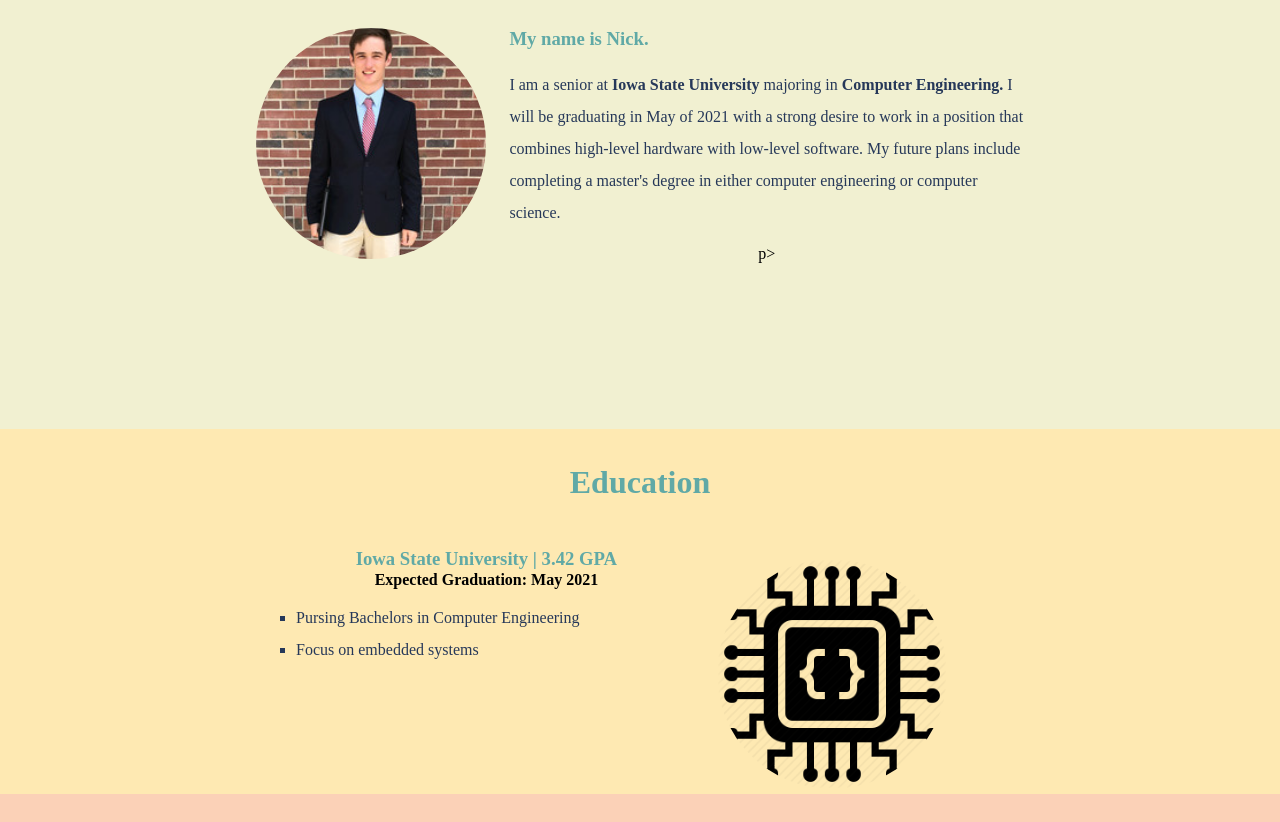
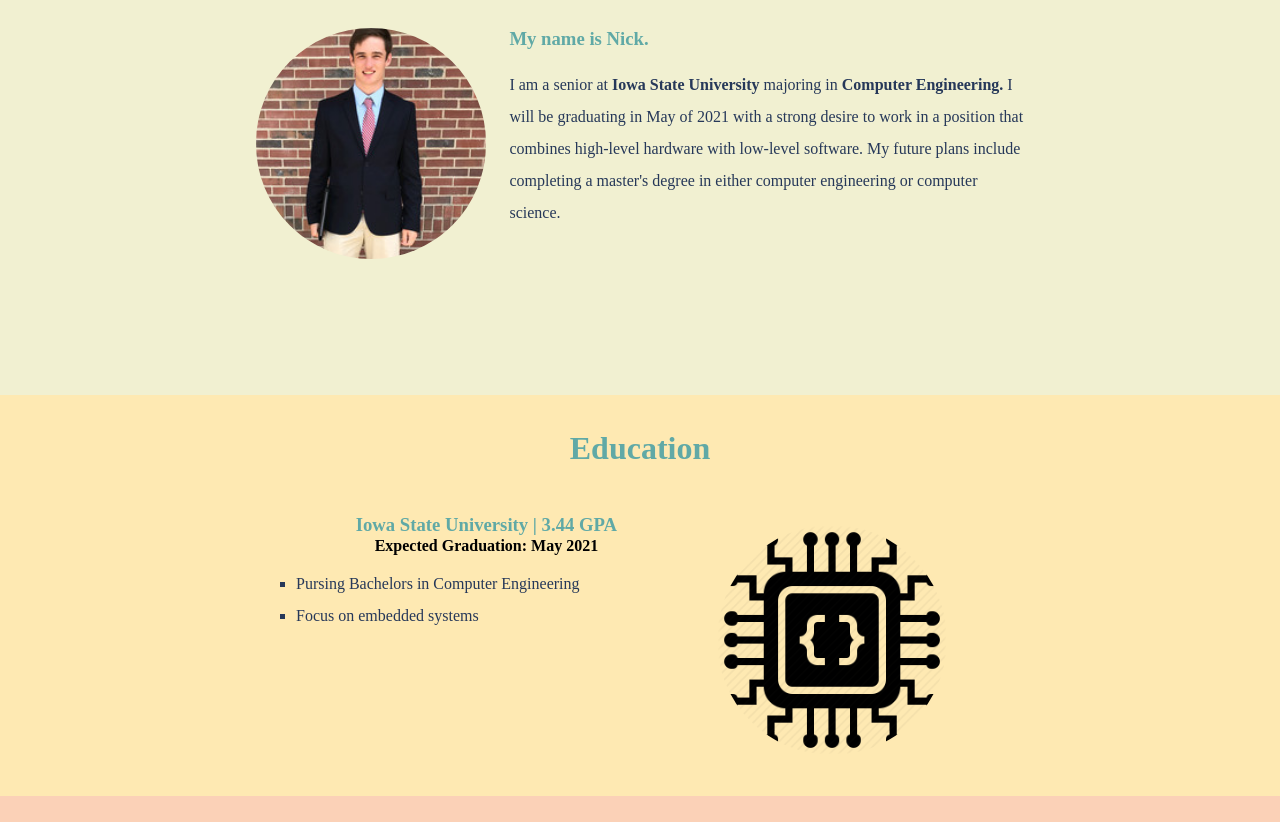
Before and after one commit to nickbattani/cv, a plain HTML site: page index.html in a window 1280 px wide. Shown: the part 275-1097 px from the top of the page. Drawn offline with Linux system fonts and the light colour scheme.

Commit message:
updated gpa

```diff
--- a/index.html
+++ b/index.html
@@ -29,7 +29,7 @@
     <div class="introduction-row">
       <img src="images/nickbattani.jpeg" alt="nick-battani-picture" class="profilePic">
       <h3 class="intro-header">My name is Nick.</h3>
-      <p class="intro-description">I am a senior at <strong>Iowa State University</strong> majoring in <strong>Computer Engineering.</strong> I will be graduating in May of 2021 with a strong desire to work in a position that combines high-level hardware with low-level software. My future plans include completing a master's degree in either computer engineering or computer science. </p>p>
+      <p class="intro-description">I am a senior at <strong>Iowa State University</strong> majoring in <strong>Computer Engineering.</strong> I will be graduating in May of 2021 with a strong desire to work in a position that combines high-level hardware with low-level software. My future plans include completing a master's degree in either computer engineering or computer science. </p>
         <!-- I have currently accepted a backend developer position at <strong>IBM</strong> and am looking forward to starting there after graduation. My future goals include the completion of a masters of science in computer science and learning more about how operating systems interact with computer hardware.</p> -->
     </div>
   </div>
@@ -38,7 +38,7 @@
     <br>
     <div class="education-row">
       <img src="images/circuit.png" alt="circuit-picture" class="circuit-pic">
-      <h3 class="experience-headers"><strong>Iowa State University | 3.42 GPA </strong></h3>
+      <h3 class="experience-headers"><strong>Iowa State University | 3.44 GPA </strong></h3>
       <h4>Expected Graduation: May 2021</h4>
       <ul class="square-list">
         <li>Pursing Bachelors in Computer Engineering</li>
@@ -57,6 +57,8 @@
         <br>
     </div>
   </div> -->
+  <br>
+  <br>
   <div class="professional-experience-box">
     <h1>Professional Experience</h1>
     <br>
```
